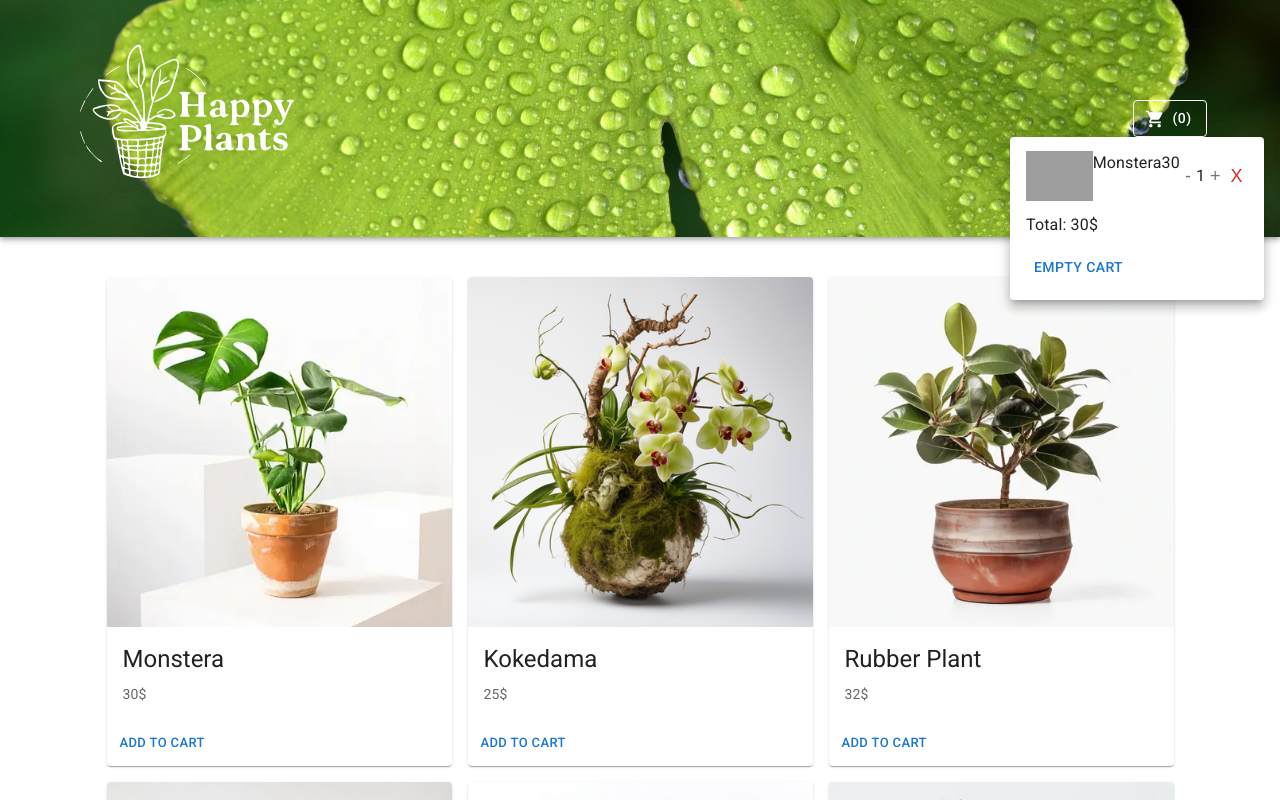
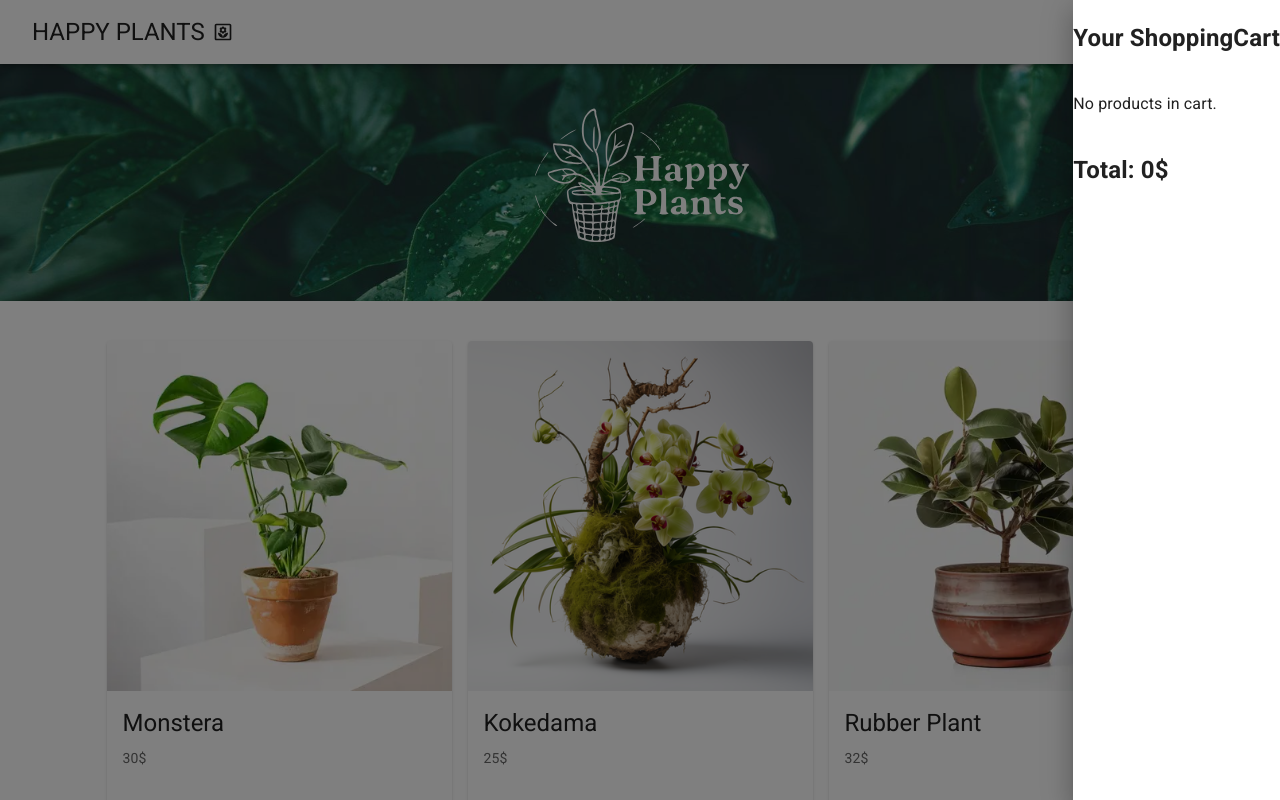
Before and after one commit to seguramaria/plant-web-app, a React (Vite) app: page / in a window 1280 px wide. Both pictures are taken after a click on the button "(0)". Shown: the top 800 px of the page. Built offline with nearby package versions, Linux system fonts and the light colour scheme; grey boxes are pictures that could not be loaded.

Commit message:
create shopping cart

```diff
--- a/index.html
+++ b/index.html
@@ -2,9 +2,9 @@
 <html lang="en">
   <head>
     <meta charset="UTF-8" />
-    <link rel="icon" type="image/svg+xml" href="/vite.svg" />
+    <link rel="icon" type="image/svg+xml" href="./public/img/icon.svg" />
     <meta name="viewport" content="width=device-width, initial-scale=1.0" />
-    <title>ShoppingCart</title>
+    <title>Happy Plants</title>
     <link rel="preconnect" href="https://fonts.googleapis.com" />
     <link rel="preconnect" href="https://fonts.gstatic.com" crossorigin />
     <link
--- a/src/App.jsx
+++ b/src/App.jsx
@@ -4,7 +4,8 @@ import Footer from './components/Footer';
 import ProductCard from './components/ProductCard';
 import Header from './components/Header';
 import Grid from '@mui/material/Grid2';
-import { CssBaseline } from '@mui/material';
+import { CssBaseline, Box, Stack } from '@mui/material';
+import CardMedia from '@mui/material/CardMedia';
 
 function App() {
   const [products, setProducts] = useState([]);
@@ -31,6 +32,26 @@ function App() {
     <>
       <CssBaseline />
       <Header cart={cart} />
+      <Stack
+        sx={{
+          display: 'flex',
+          alignItems: 'center',
+          justifyContent: 'center',
+          py: 5,
+          backgroundImage: `url('./img/bg.jpg')`,
+          backgroundSize: 'cover',
+          backgroundPosition: 'center',
+        }}
+      >
+        <Box
+          sx={{
+            width: '14rem',
+            mb: 2,
+          }}
+        >
+          <CardMedia component='img' src='./img/logo.svg' alt='logo' />
+        </Box>
+      </Stack>
       <Grid
         container
         alignItems='center'
--- a/src/components/Header.jsx
+++ b/src/components/Header.jsx
@@ -3,46 +3,37 @@ import {
   AppBar,
   Box,
   Button,
-  IconButton,
-  Menu,
-  MenuItem,
+  Drawer,
   Toolbar,
   Typography,
 } from '@mui/material';
-import CardMedia from '@mui/material/CardMedia';
 import PropTypes from 'prop-types';
 import ShoppingCartIcon from '@mui/icons-material/ShoppingCart';
+import ShoppingCart from './ShoppingCart';
+import YardOutlinedIcon from '@mui/icons-material/YardOutlined';
 
 const Header = ({ cart }) => {
-  const [anchorEl, setAnchorEl] = useState(null);
+  const [isCartOpen, setIsCartOpen] = useState(false);
 
-  const handleCartClick = (event) => {
-    setAnchorEl(event.currentTarget);
+  const handleClickOpenCart = () => {
+    setIsCartOpen(true);
   };
 
-  const handleClose = () => {
-    setAnchorEl(null);
-  };
   console.log(cart);
   return (
-    <AppBar
-      position='static'
-      sx={{
-        py: 5,
-        backgroundImage: `url('./img/header.jpg')`,
-        backgroundSize: 'cover',
-        backgroundPosition: 'center',
-      }}
-    >
-      <Toolbar sx={{ justifyContent: 'space-evenly', alignItems: 'center' }}>
-        <Box
-          sx={{
-            width: '14rem',
-            mb: 2,
-          }}
+    <AppBar position='sticky' color='inherit'>
+      <Toolbar sx={{ justifyContent: 'space-between', alignItems: 'center' }}>
+        <Button
+          variant='text'
+          color='inherit'
+          endIcon={<YardOutlinedIcon />}
+          onClick={() => console.log('click')}
         >
-          <CardMedia component='img' src='./img/logo.svg' alt='logo' />
-        </Box>
+          <Typography component='div' variant='h5'>
+            Happy Plants
+          </Typography>
+        </Button>
+
         <Box
           sx={{
             flexBasis: { xs: '100%', md: '70%' },
@@ -55,7 +46,7 @@ const Header = ({ cart }) => {
             variant='outlined'
             color='inherit'
             startIcon={<ShoppingCartIcon />}
-            onClick={handleCartClick}
+            onClick={handleClickOpenCart}
             sx={{
               '&:hover': {
                 backgroundColor: '#548954',
@@ -63,44 +54,15 @@ const Header = ({ cart }) => {
               },
             }}
           >
-            (0)
+            ({cart.length})
           </Button>
-          <Menu
-            id='shopping-cart-menu'
-            anchorEl={anchorEl}
-            keepMounted
-            open={Boolean(anchorEl)}
-            onClose={handleClose}
+          <Drawer
+            anchor='right'
+            open={isCartOpen}
+            onClose={() => setIsCartOpen(false)}
           >
-            <MenuItem key='1'>
-              <Box display='flex' justifyContent='space-between' width='100%'>
-                <CardMedia
-                  component='img'
-                  height='50'
-                  image={`./img/image_1.webp`}
-                  alt={'monstera'}
-                />
-
-                <Typography>Monstera</Typography>
-                <Typography>30</Typography>
-                <Box display='flex' alignItems='center'>
-                  <IconButton size='small'>-</IconButton>
-                  <Typography>1</Typography>
-                  <IconButton size='small'>+</IconButton>
-                </Box>
-                <IconButton size='small' color='error'>
-                  X
-                </IconButton>
-              </Box>
-            </MenuItem>
-
-            <MenuItem>
-              <Typography>Total: 30$</Typography>
-            </MenuItem>
-            <MenuItem>
-              <Button variant='text'>Empty cart</Button>
-            </MenuItem>
-          </Menu>
+            <ShoppingCart cart={cart} />
+          </Drawer>
         </Box>
       </Toolbar>
     </AppBar>
--- a/src/components/ProductCard.jsx
+++ b/src/components/ProductCard.jsx
@@ -44,7 +44,7 @@ const Product = ({ product, addToCart }) => {
         <CardActions>
           <Button
             size='small'
-            color='primary'
+            color='success'
             onClick={() => addToCart(product)}
           >
             Add to cart
--- a/src/components/ProductDetail.jsx
+++ b/src/components/ProductDetail.jsx
@@ -10,6 +10,7 @@ import { Stack } from '@mui/material';
 
 const Product = ({ handleClose, product, open }) => {
   const { image, price, description, name } = product;
+
   return (
     <Dialog open={open} onClose={handleClose}>
       <DialogContent>
@@ -33,15 +34,25 @@ const Product = ({ handleClose, product, open }) => {
               <Typography gutterBottom variant='h5' component='div'>
                 {name}
               </Typography>
-              <Typography variant='body2' sx={{ color: 'text.secondary' }}>
+              <Typography
+                variant='body2'
+                sx={{ color: 'text.secondary', textAlign: 'justify' }}
+              >
                 {description}
               </Typography>
               <Typography variant='h6'>{price}$</Typography>
             </CardContent>
             <CardActions>
-              <Button size='small' color='primary'>
+              <Button size='small' color='success'>
                 Add to cart
               </Button>
+              {/* <Snackbar
+                open={open}
+                autoHideDuration={6000}
+                onClose={handleClose}
+                message='Note archived'
+                action={action}
+              /> */}
             </CardActions>
           </Stack>
         </Stack>
--- /dev/null
+++ b/src/components/ShoppingCart.jsx
@@ -0,0 +1,21 @@
+import PropTypes from 'prop-types';
+import ShoppingCartItem from './ShoppingCartItem';
+
+const ShoppingCart = ({ cart }) => {
+  return (
+    <>
+      <h2>Your ShoppingCart</h2>
+      {cart.length === 0 ? <p>No products in cart.</p> : null}
+      {cart.map((product) => (
+        <ShoppingCartItem key={product.id} product={product} />
+      ))}
+      <h2>Total: 0$</h2>
+    </>
+  );
+};
+
+ShoppingCart.propTypes = {
+  cart: PropTypes.array.isRequired,
+};
+
+export default ShoppingCart;
--- /dev/null
+++ b/src/components/ShoppingCartItem.jsx
@@ -0,0 +1,51 @@
+import Box from '@mui/material/Box';
+import Card from '@mui/material/Card';
+import CardContent from '@mui/material/CardContent';
+import CardMedia from '@mui/material/CardMedia';
+import IconButton from '@mui/material/IconButton';
+import Typography from '@mui/material/Typography';
+import AddCircleOutlineIcon from '@mui/icons-material/AddCircleOutline';
+import RemoveCircleOutlineIcon from '@mui/icons-material/RemoveCircleOutline';
+import PropTypes from 'prop-types';
+
+const ShoppingCartItem = ({ product }) => {
+  const { image, name, price, quantity } = product;
+  return (
+    <Card sx={{ display: 'flex' }}>
+      <CardMedia
+        component='img'
+        sx={{ width: 151 }}
+        image={`./img/${image}.webp`}
+        alt={`${name} image`}
+      />
+      <Box sx={{ display: 'flex', flexDirection: 'column' }}>
+        <CardContent sx={{ flex: '1 0 auto' }}>
+          <Typography component='div' variant='h5'>
+            {name}
+          </Typography>
+          <Typography
+            variant='subtitle1'
+            component='div'
+            sx={{ color: 'text.secondary' }}
+          >
+            {price}$
+          </Typography>
+        </CardContent>
+        <Box sx={{ display: 'flex', alignItems: 'center', pl: 1, pb: 1 }}>
+          <IconButton>
+            <AddCircleOutlineIcon />
+          </IconButton>
+          <Typography>{quantity}</Typography>
+          <IconButton>
+            <RemoveCircleOutlineIcon />
+          </IconButton>
+        </Box>
+      </Box>
+    </Card>
+  );
+};
+
+ShoppingCartItem.propTypes = {
+  product: PropTypes.object.isRequired,
+};
+export default ShoppingCartItem;
```
Also changed, not shown: public/img/icon.svg (added).
